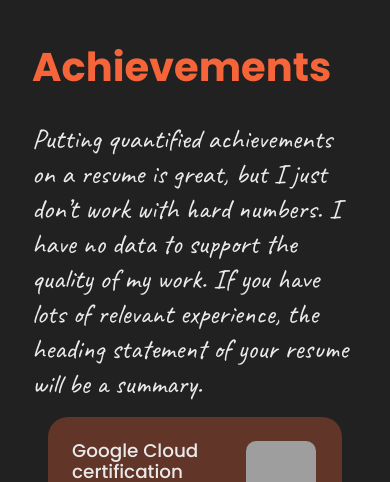
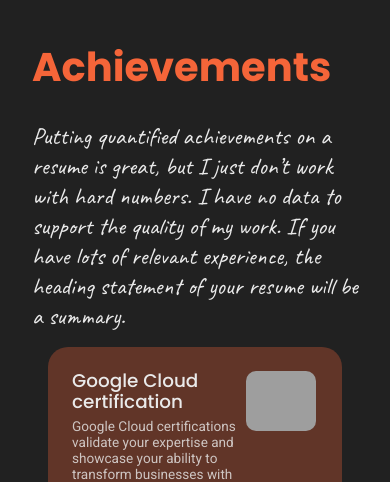
Before and after one commit to WebDevYCH/webdevych.github.io, a React (Create React App) app: page / in a window 390 px wide. Shown: the part 4680-5162 px from the top of the page. Built offline with nearby package versions, Linux system fonts and the light colour scheme; grey boxes are pictures that could not be loaded; a web font is replaced by a local one.

Commit message:
achievement

```diff
--- a/src/components/Achievement/Achievement.css
+++ b/src/components/Achievement/Achievement.css
@@ -186,6 +186,10 @@
 
 @media screen and (max-width: 600px) {
 
+    .achievement-body h4 {
+        font-size: 1.5rem;
+    }
+
     .achievecard-details1 p {
         font-size: 0.85rem;
     }
```
